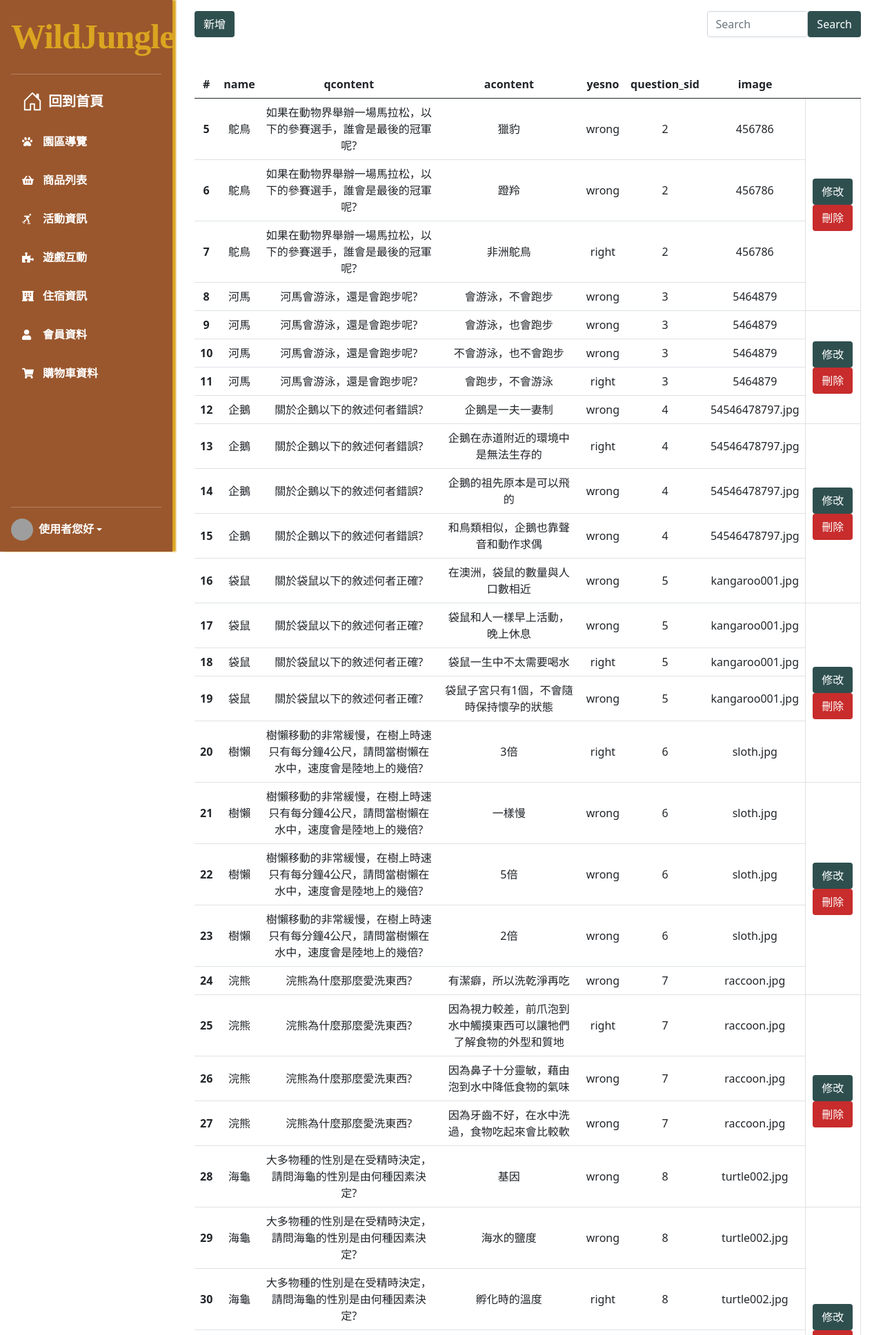
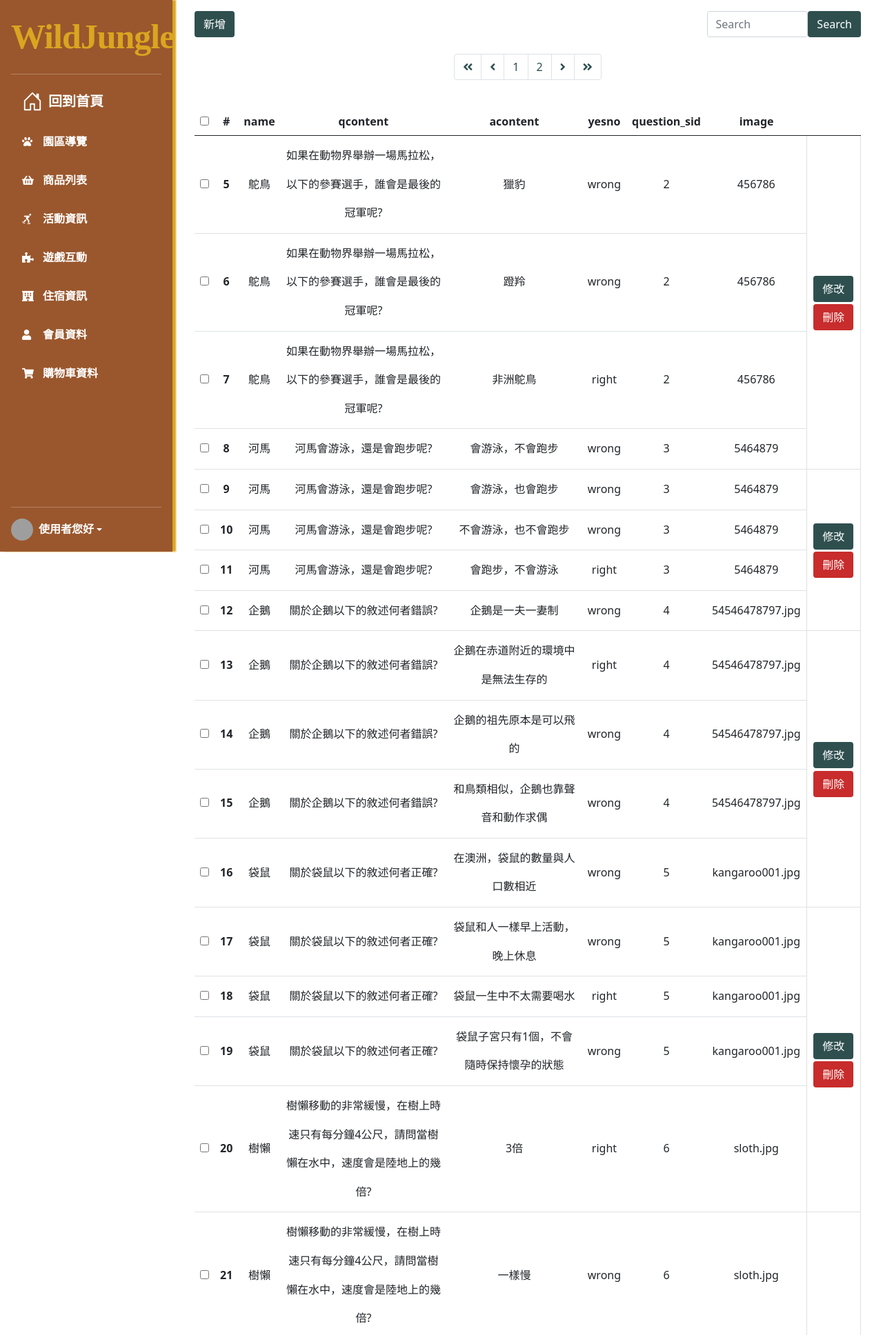
Before and after one commit to Lnhngx/myTeamWork, a PHP site: page /gameList.php in a window 1280 px wide. Shown: the top 1936 px of the page at 69% size. Run offline with PHP 8.4, Linux system fonts and the light colour scheme; data comes from the database, SQL or seed files in the repository; data that the repository does not hold is empty; some web fonts are replaced; grey boxes are pictures that could not be loaded.

Commit message:
少康全刪除

```diff
--- a/gameList.php
+++ b/gameList.php
@@ -14,12 +14,40 @@
 $totalPages = ceil($totalRows/$perPage);
 
 
-
-
 ?>
 <?php include __DIR__ . '/parts/__html_head.php' ?>
 <?php include __DIR__ . '/parts/__sidebar.php' ?>
 <style>
+    .items {
+        display: flex;
+        flex-direction: column;
+    }
+    .fa-angle-double-right,
+    .fa-angle-right,
+    .fa-angle-left,
+    .fa-angle-double-left {
+        color: #2f4f4f;
+    }
+    .page-item > a {
+        color: #2f4f4f;
+    }
+    .page-item.active .page-link {
+        z-index: 999;
+        color: #fff;
+        background-color: #2f4f4f;
+        border-color: #2f4f4f;
+    }
+    .page-link:focus {
+        z-index: 999;
+        color: #2f4f4f;
+        background-color: #dee2e6;
+        border-color: #2f4f4f;
+    }.page-link:hover {
+        z-index: 999;
+        color: #2f4f4f;
+        background-color: #dee2e6;
+        border-color: #fff;
+    }
     .wrap{
         width: calc(100% - 250px);
         position: absolute;
@@ -86,10 +114,55 @@
                     <button class="search btn btn-outline" type="submit">Search</button>
                 </form>
             </div>
-            <div class="bd-example my-5">
+            <!-- 分頁按鈕begin -->
+            <div class="col-12 mt-4">
+                <nav aria-label="...">
+                    <ul class="pagination justify-content-center">
+                        <!-- 直接到第一頁 -->
+                        <li class="page-item <?= $page == 1 ? 'disabled' : '' ?>">
+                            <a class="page-link" href="?page=1">
+                                <i class="fas fa-angle-double-left"></i>
+                            </a>
+                        </li>
+                        <!-- 到上一頁 -->
+                        <li class="page-item <?= $page == 1 ? 'disabled' : '' ?>">
+                            <a class="page-link" href="?page=<?= $page-1?>">
+                                <i class="fas fa-angle-left"></i>
+                            </a>
+                        </li>
+                        <!-- 每一頁的按鈕 -->
+                        <?php for($i=$page-2;$i<=$page+2;$i++)
+                            if($i>=1 && $i<=$totalPages): ?>
+                            <li class="page-item <?= $i==$page ? 'active' : ''?>">
+                                <a class="page-link" href="?page=<?= $i ?>">
+                                    <?= $i ?>
+                                </a>
+                            </li>
+                        <?php endif; ?>
+                        <!-- 到下一頁 -->
+                        <li class="page-item <?= $totalPages == $page ? 'disabled' : ''?>">
+                            <a class="page-link" href="?page=<?= $page+1 ?>">
+                                <i class="fas fa-angle-right"></i>
+                            </a>
+                        </li>
+                        <!-- 直接到最後一頁 -->
+                        <li class="page-item <?= $page == $totalPages ? 'disabled' : '' ?>">
+                            <a class="page-link" href="?page=<?= $totalPages ?>">
+                                <i class="fas fa-angle-double-right"></i>
+                            </a>
+                        </li>
+                    </ul>
+                </nav>
+            </div>
+            <!-- 分頁按鈕end -->
+            <div class="bd-example my-4">
+                <form action="boxDelete-api.php" method="post">
                     <table class="table table-hover">
                         <thead>
                             <tr>
+                                <th scope="col">
+                                    <input type="checkbox" class="checkAll">
+                                </th>
                                 <th scope="col">#</th>
                                 <th scope="col">name</th>
                                 <th scope="col">qcontent</th>
@@ -106,8 +179,10 @@
                         <?php foreach($rows as $r): ?>
                             <?php $count++; ?>
 
-
-                        <tr class="tables">
+                            <tr class="tables" style="line-height: 2.6rem;">
+                                <td>
+                                    <input type="checkbox" name="checkbox[]" class="check" value="<?= $r['question_sid'] ?>">
+                                </td>
                                 <th scope="row"><?= $r['sid'] ?></th>
                                 <td><?= htmlentities($r['name']) ?></td>
                                 <td><?= htmlentities($r['qcontent']) ?></td>
@@ -130,16 +205,26 @@
                                     <?php endif; ?>
                                 </td>
                             </tr>
-
                         <?php endforeach; ?>
                         </tbody>
                     </table>
+                    <button type="submit" class="btn btn-danger">刪除</button>
+                </form>
             </div>
         </div>
     </div>
 </div>
 <?php include __DIR__ . '/parts/__scripts.php' ?>
 <script>
+    const checkAll = document.querySelector('.checkAll');
+    const check = document.querySelectorAll('.check');
+    checkAll.addEventListener('onchange',function(){
+        if(checkAll.checked == true){
+            check.forEach(el=>el.checked=true);
+        }else{
+            check.forEach(el=>el.checked=false)
+        }
+    })
     function delete_Alist(question_sid) {
         if (confirm(`確定要刪除第 ${question_sid} 題的資料嗎?`)) {
             location.href = `delete_Alist.php?question_sid=${question_sid}`;
```
Lines whose indentation alone changed are shown as unchanged.
